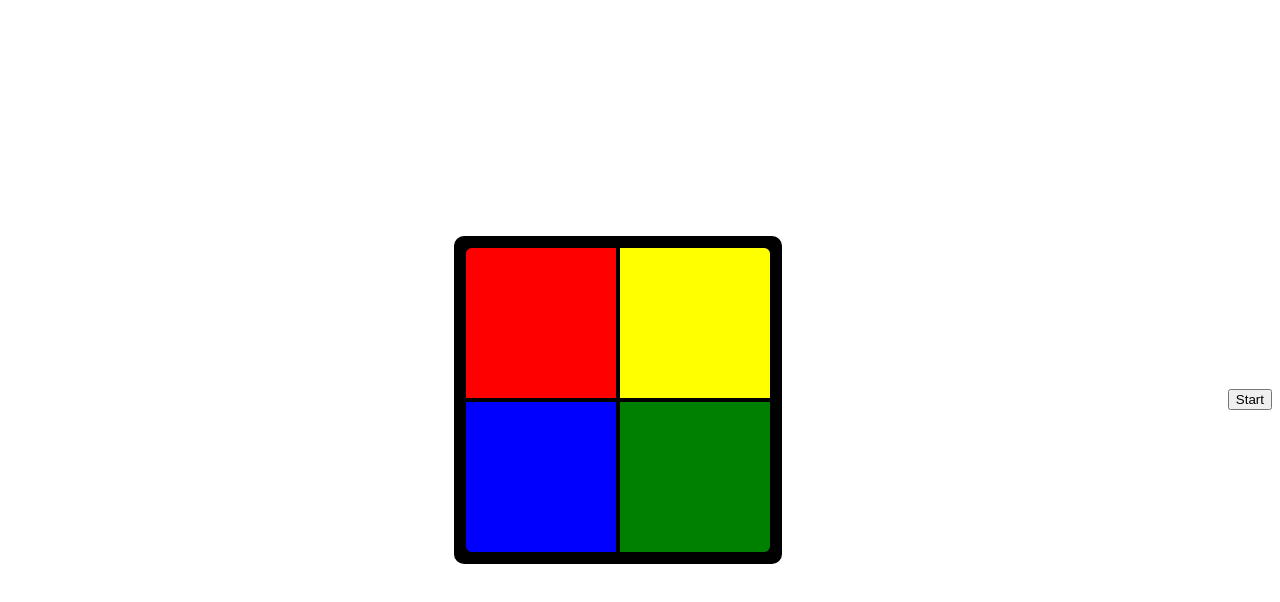
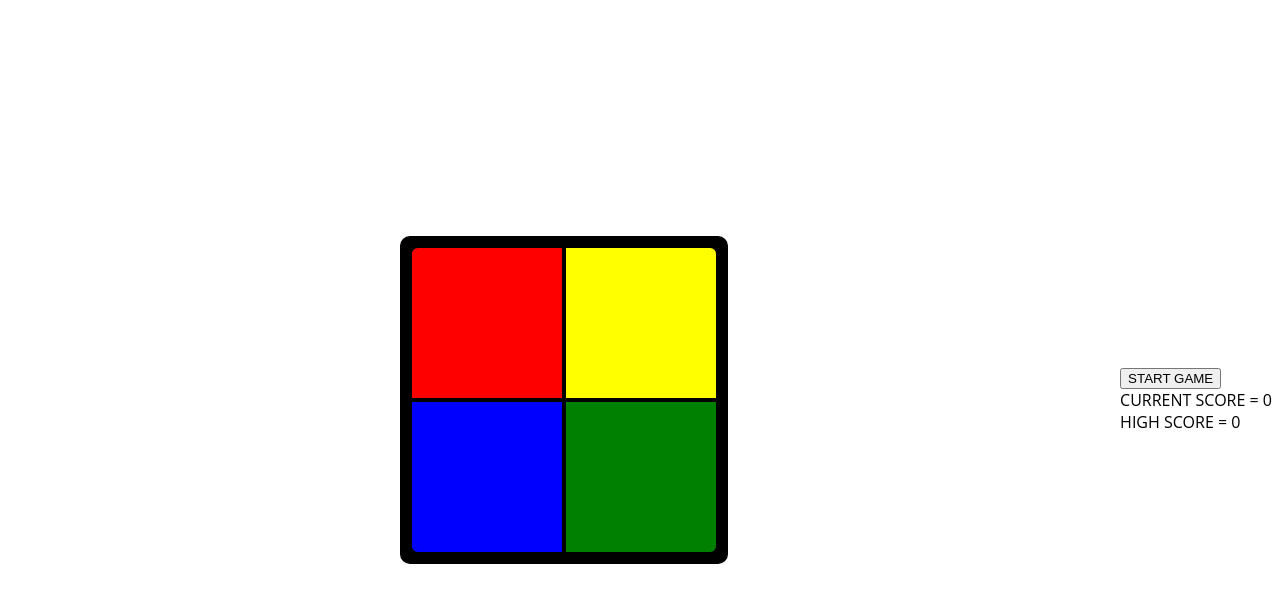
Before and after one commit to SamuelOkonta/Project-1-Simon-Says, a plain HTML site: page index.html in a window 1280 px wide. Shown: the part 86-688 px from the top of the page. Drawn offline with nearby package versions, Linux system fonts and the light colour scheme.

Commit message:
added current and highscore to the page

```diff
--- a/index.html
+++ b/index.html
@@ -15,13 +15,25 @@
 
     <div class="outer">
         <div class="container">
-            <div class="red"></div>
+            <div class="red" ></div>
             <div class="yellow"></div>
             <div class="blue"></div>
             <div class="green"></div>
         </div>
-        <button id='Start'>Start</button>
+        <!-- <button id='Start'>Start</button> -->
+        <div id="info_container">
+                <div id="startGameContainer">
+                    <button id="Start">START GAME</button>
+                </div>
+                <div id="score">
+                    CURRENT SCORE = 0
+                </div>
+                <div id="highScore">
+                    HIGH SCORE = 0
+                </div>
+            </div>
     </div>
+
 
 
      <!-- Above this line is my Simon Box -->
```
